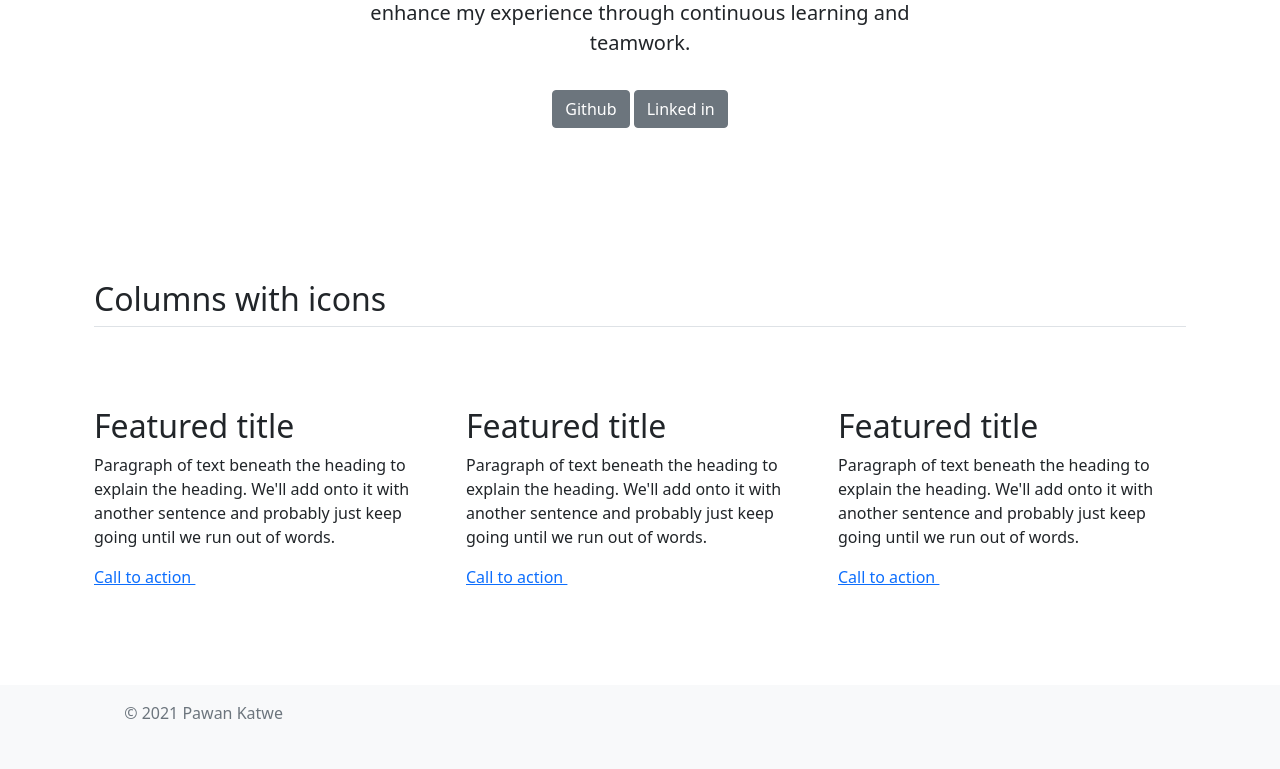
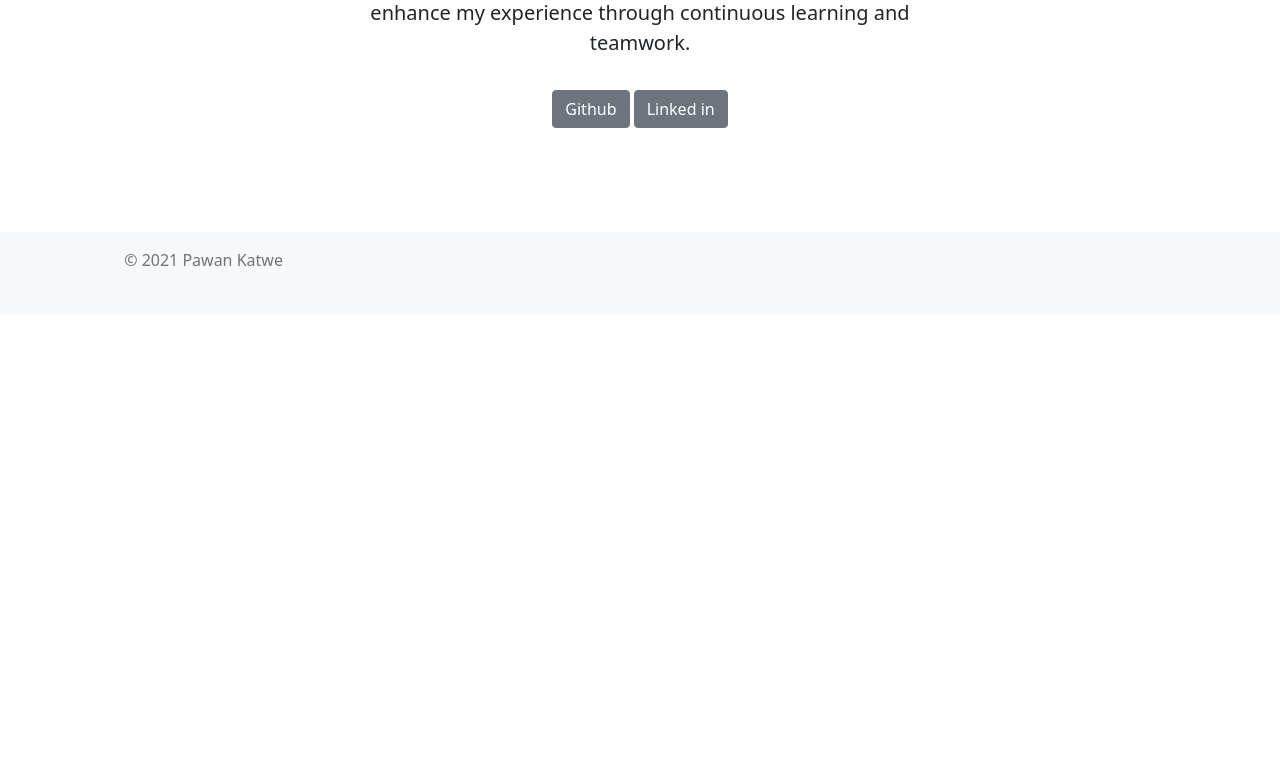
Before and after one commit to PawanKatwe/Portfolio_website, a Flask app: page / in a window 1280 px wide. Shown: the part 644-1413 px from the top of the page. After the commit the page ends 910 px from the top, so only its background shows below. Run offline with Flask 2, Linux system fonts and the light colour scheme.

Commit message:
Add files via upload

```diff
--- a/templates/index.html
+++ b/templates/index.html
@@ -19,58 +19,5 @@
     </div>
 </div>
 
-<div class="container px-4 py-5" id="featured-3">
-    <h2 class="pb-2 border-bottom">Columns with icons</h2>
-    <div class="row g-4 py-5 row-cols-1 row-cols-lg-3">
-        <div class="feature col">
-            <div class="">
-                <svg class="bi" width="0" height="0">
-                    <use xlink:href="#collection" />
-                </svg>
-            </div>
-            <h2>Featured title</h2>
-            <p>Paragraph of text beneath the heading to explain the heading. We'll add onto it with another sentence and
-                probably just keep going until we run out of words.</p>
-            <a href="#" class="icon-link">
-                Call to action
-                <svg class="bi" width="1em" height="1em">
-                    <use xlink:href="#chevron-right" />
-                </svg>
-            </a>
-        </div>
-        <div class="feature col">
-            <div class="">
-                <svg class="bi" width="1em" height="1em">
-                    <use xlink:href="#people-circle" />
-                </svg>
-            </div>
-            <h2>Featured title</h2>
-            <p>Paragraph of text beneath the heading to explain the heading. We'll add onto it with another sentence and
-                probably just keep going until we run out of words.</p>
-            <a href="#" class="icon-link">
-                Call to action
-                <svg class="bi" width="1em" height="1em">
-                    <use xlink:href="#chevron-right" />
-                </svg>
-            </a>
-        </div>
-        <div class="feature col">
-            <div class="">
-                <svg class="bi" width="1em" height="1em">
-                    <use xlink:href="#toggles2" />
-                </svg>
-            </div>
-            <h2>Featured title</h2>
-            <p>Paragraph of text beneath the heading to explain the heading. We'll add onto it with another sentence and
-                probably just keep going until we run out of words.</p>
-            <a href="#" class="icon-link">
-                Call to action
-                <svg class="bi" width="1em" height="1em">
-                    <use xlink:href="#chevron-right" />
-                </svg>
-            </a>
-        </div>
-    </div>
-</div>
 
 {%endblock%}
```
